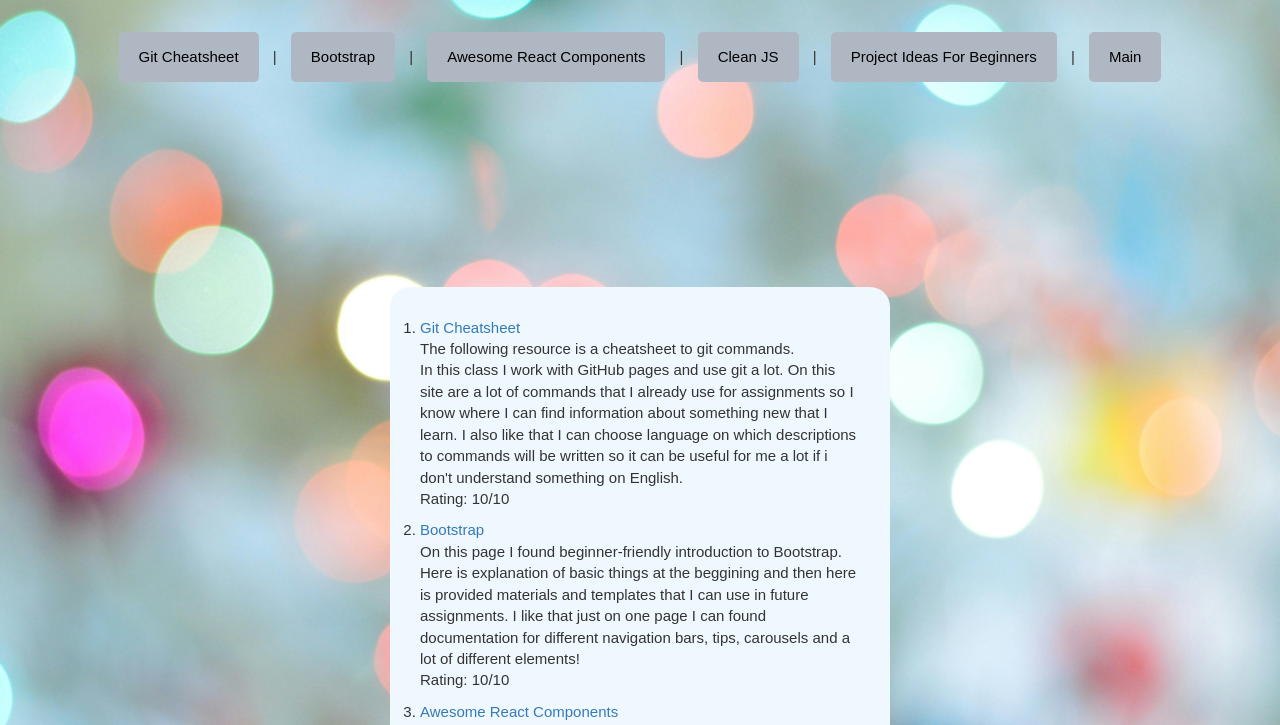
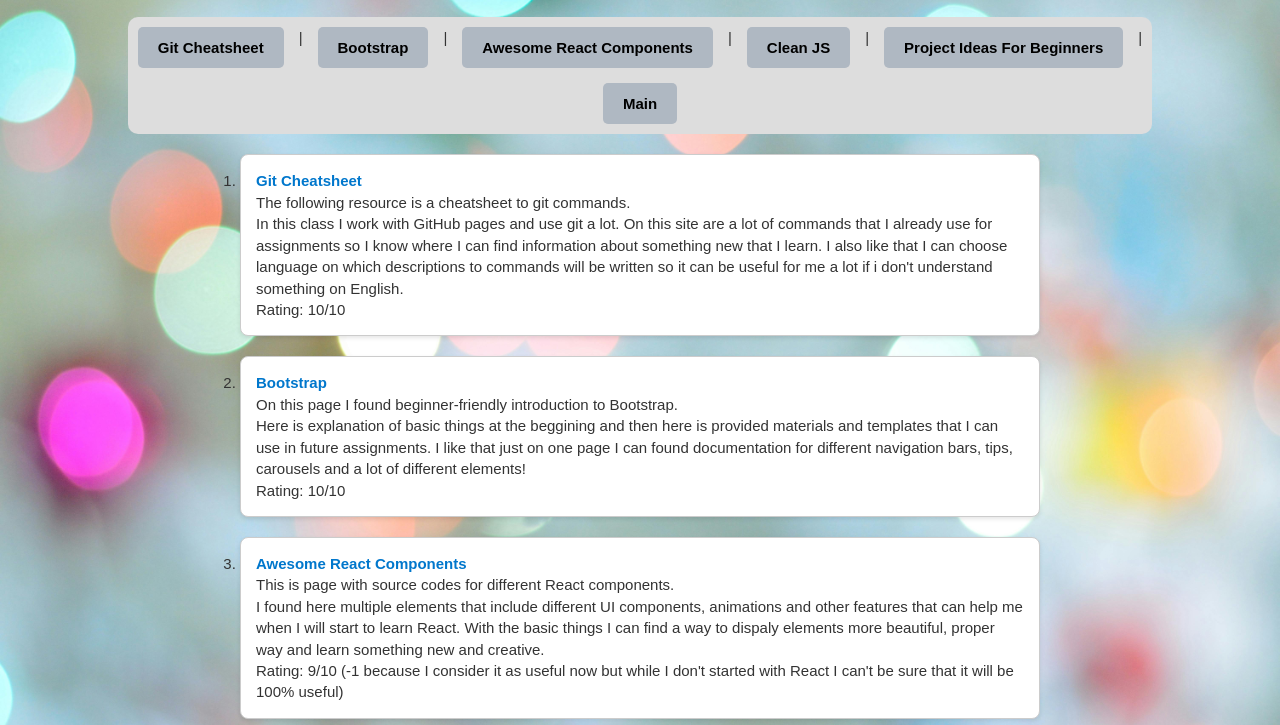
Before and after one commit to skvortsovao/WebRoot, a plain HTML site: page html/webresources.html in a window 1280 px wide. Shown: the part 63-788 px from the top of the page. Drawn offline with nearby package versions, Linux system fonts and the light colour scheme.

Commit message:
Update style.css

```diff
--- a/css/style.css
+++ b/css/style.css
@@ -55,30 +55,85 @@
 
 }
 .foo {
-    text-align: center;
-    margin-bottom: 20px;
-
-    height: 80px;
-    padding:15px;
+    display: flex;
+    flex-wrap: wrap;
+    justify-content: center;
+    gap: 15px;
+    padding: 10px 0;
+    background-color: #ddd;
+    margin: 20px auto;
+    width: 80%;
+    border-radius: 10px;
 }
 
 .foo a {
-    display: inline-block;
+    padding: 10px 20px;
     background-color: #afb8c2;
-    height: 50px;
-    line-height: 50px;
-    padding: 0 20px;
-    margin: 10px;
-    color: #000000;
+    color: #000;
     text-decoration: none;
     border-radius: 5px;
+    font-weight: bold;
+    transition: background-color 0.3s, transform 0.3s;
 }
-ol{
-    margin: 200px;
-    justify-self: center;
-    background-color: aliceblue;
-    width: 500px;
-    padding: 30px;
-    border-radius: 20px;
 
+.foo a:hover {
+    background-color: #7b8da4;
+    transform: scale(1.05);
 }
+
+ol {
+    margin: 20px auto;
+    padding: 0;
+    max-width: 800px;
+}
+
+li {
+    margin-bottom: 20px;
+    list-style-type: decimal;
+    font-size: 15px;
+}
+
+.ourp {
+    background-color: #fff;
+    border: 1px solid #ccc;
+    border-radius: 8px;
+    padding: 15px;
+    box-shadow: 0 2px 4px rgba(0, 0, 0, 0.1);
+}
+
+.ourp a {
+    font-weight: bold;
+    color: #0077cc;
+    text-decoration: none;
+    font-size: 15px;
+}
+
+.ourp a:hover {
+    text-decoration: underline;
+}
+
+.description {
+    margin-top: 10px;
+    display: block;
+    color: #555;
+    font-size: 0.9rem;
+}
+
+@media (max-width: 768px) {
+    .foo {
+        flex-direction: column;
+        gap: 10px;
+    }
+
+    h1 {
+        font-size: 2rem;
+    }
+
+    li {
+        font-size: 0.9rem;
+    }
+
+    .ourp a {
+        font-size: 1rem;
+    }
+}
```
